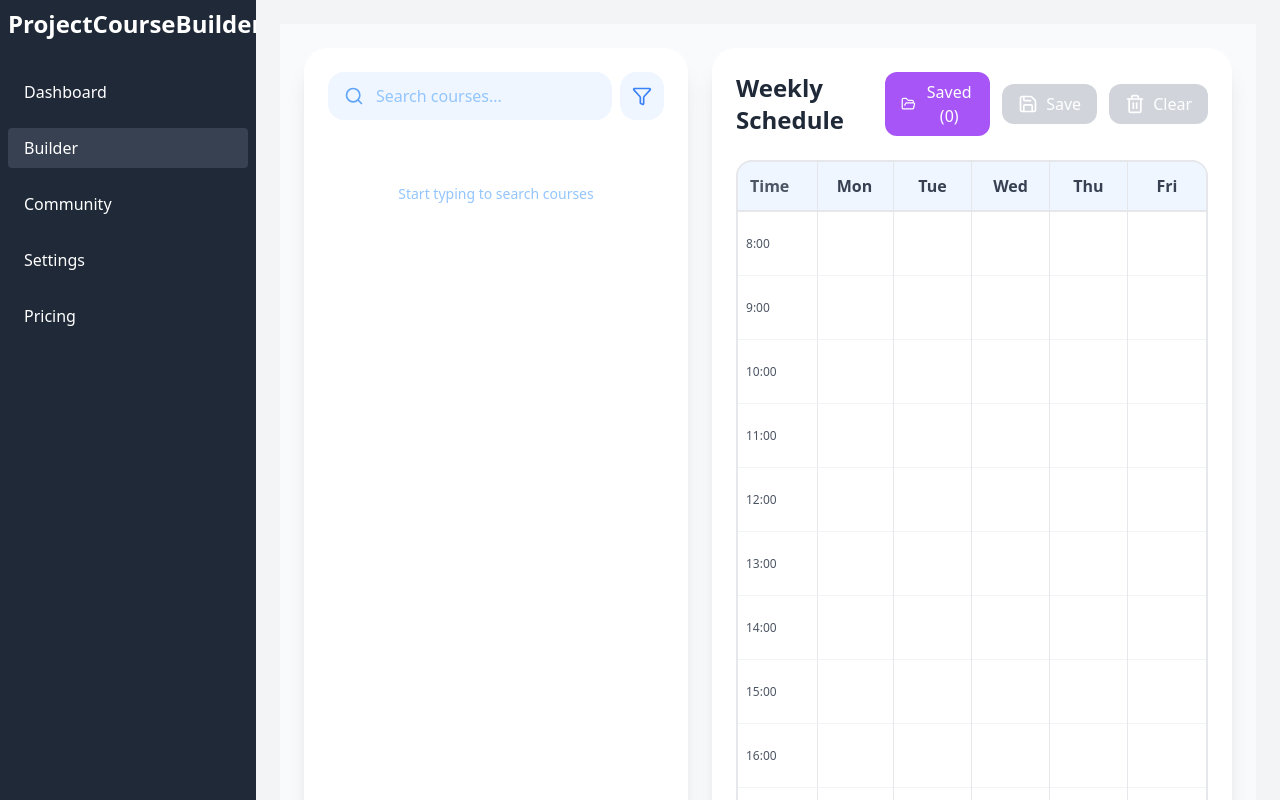
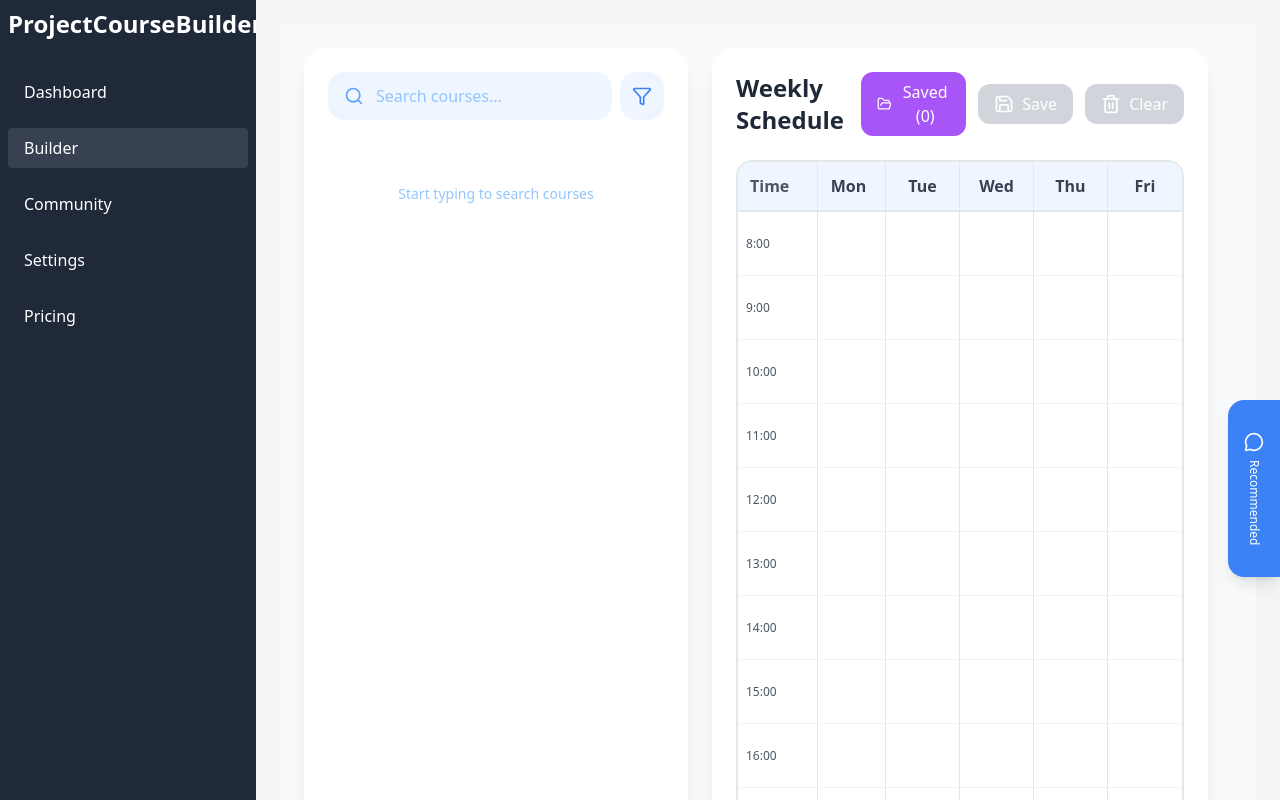
Before and after one commit to StormHacks-2025/ProjectCourseBuilder, a React app in the folder frontend/: page /builder in a window 1280 px wide. Shown: the top 800 px of the page. Built offline with nearby package versions, Linux system fonts and the light colour scheme; the HTML template or start-up script is replaced by a standard one.

Commit message:
added slider back

```diff
--- a/frontend/src/pages/Builder.jsx
+++ b/frontend/src/pages/Builder.jsx
@@ -1,3 +1,4 @@
+import { Slider } from "../component/slider.jsx";
 import { useState } from "react";
 import { SearchBarBuilder } from "../component/seachBarBuilder.jsx";
 import WeeklySchedule from "../component/WeeklySchedule.jsx";
@@ -29,6 +30,9 @@ export default function Builder() {
           setPinnedCourses={setPinnedCourses}
         />
       </div>
+      <div>
+     <Slider></Slider>
+      </div>
     </div>
   );
 }
```
